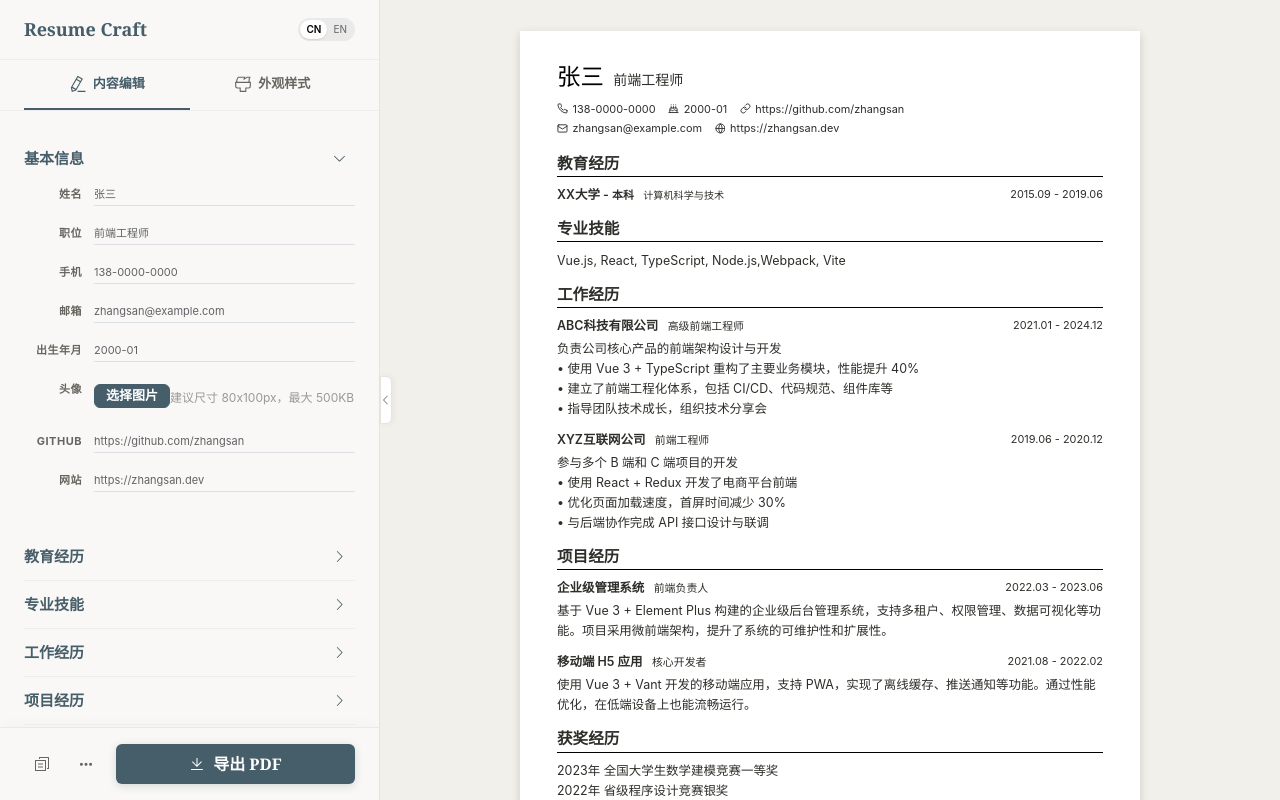
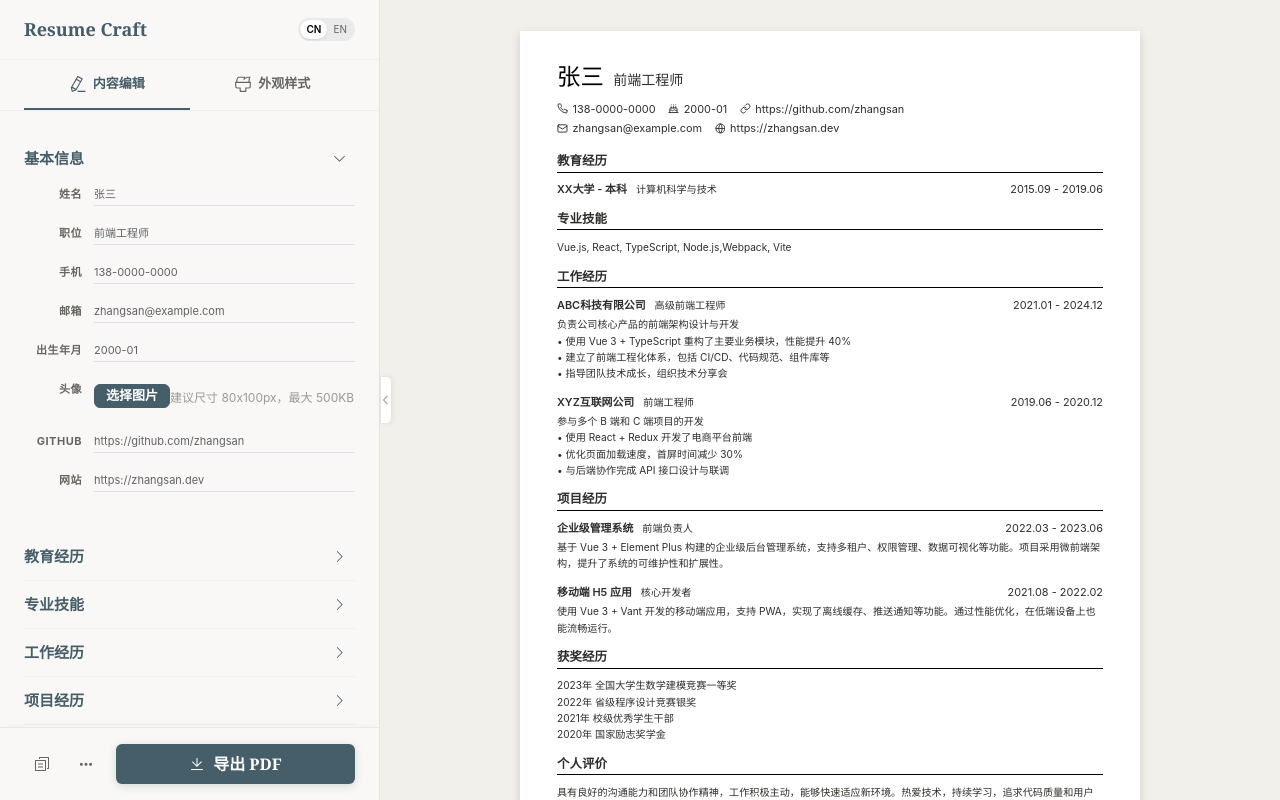
Before and after one commit to cino3/KnockKnockResume, a Vue app: page / in a window 1280 px wide. Built offline with nearby package versions, Linux system fonts and the light colour scheme.

Commit message:
整体字体缩小

```diff
--- a/src/components/Preview.vue
+++ b/src/components/Preview.vue
@@ -433,7 +433,7 @@ onMounted(() => {
   margin-bottom: 16px;
 }
 .page-content-wrapper :deep(.section-title) {
-  font-size: 20px; font-weight: 600; color: #2D2D29; margin-bottom: 1px; margin-top: 5px;
+  font-size: 16px; font-weight: 600; color: #2D2D29; margin-bottom: 1px; margin-top: 5px;
 }
 .page-content-wrapper :deep(.section-content) {
   margin-bottom: 11px;
@@ -471,10 +471,10 @@ onMounted(() => {
   display: flex; justify-content: space-between; align-items: flex-start; margin-bottom: 0px;
 }
 .page-content-wrapper :deep(.item-title) {
-  font-size: 16px; font-weight: 600; color: #2D2D29; margin: 0 0 4px 0;
+  font-size: var(--font-size-item-title); font-weight: var(--font-weight-item-title); color: #2D2D29; margin: 0 0 4px 0;
 }
 .page-content-wrapper :deep(.item-subtitle-inline) {
-  font-size: 14px; font-weight: 400; color: #2D2D29; margin-left: 8px;
+  font-size: 13px; font-weight: 400; color: #2D2D29; margin-left: 8px;
 }
 .page-content-wrapper :deep(.item-subtitle) {
   font-size: 14px; color: #2D2D29;
@@ -496,6 +496,7 @@ onMounted(() => {
   margin-bottom: 0px;
 }
 .page-content-wrapper :deep(.text-line) {
+  font-size: 13px;
   color: #2D2D29; line-height: var(--line-height, 1.6); white-space: pre-wrap;
 }
 
--- a/src/components/ResumeContent.vue
+++ b/src/components/ResumeContent.vue
@@ -201,7 +201,7 @@ function formatDescriptionLines(text: string | undefined): string[] {
 .contact-item :deep(svg) { flex-shrink: 0; }
 
 .resume-section { margin-bottom: 16px; }
-.section-title { font-size: 20px; font-weight: 600; color: var(--primary, #000000); margin-bottom: 1px; margin-top: 5px; padding-bottom: 0; }
+.section-title { font-size: 16px; font-weight: 600; color: var(--primary, #000000); margin-bottom: 1px; margin-top: 5px; padding-bottom: 0; }
 .section-content { margin-bottom: 11px; }
 
 /* 模块间分隔线 */
@@ -225,8 +225,8 @@ function formatDescriptionLines(text: string | undefined): string[] {
 }
 
 .item-header { display: flex; justify-content: space-between; align-items: flex-start; margin-bottom: 0px; }
-.item-title { font-size: 16px; font-weight: 600; color: #333; margin: 0 0 4px 0; }
-.item-subtitle-inline { font-size: 14px; font-weight: 400; color: #666; margin-left: 8px; }
+.item-title { font-size: var(--font-size-item-title); font-weight: var(--font-weight-item-title); color: #333; margin: 0 0 4px 0; }
+.item-subtitle-inline { font-size: 13px; font-weight: 400; color: #666; margin-left: 8px; }
 .item-subtitle { font-size: 14px; color: #666; }
 .education-major { font-size: 13px; color: #666; }
 .education-major-inline { font-size: 13px; font-weight: 400; color: #666; margin-left: 8px; }
@@ -237,6 +237,7 @@ function formatDescriptionLines(text: string | undefined): string[] {
 
 /* 每一行文本的样式：保持高度一致 */
 .text-line {
+  font-size: 13px;
   color: #555;
   line-height: var(--line-height, 1.6);
   white-space: pre-wrap;
--- a/src/components/editor/BoldTextarea.vue
+++ b/src/components/editor/BoldTextarea.vue
@@ -320,7 +320,6 @@ const handleBlur = () => {
   background: white;
   transition: border-color 0.2s;
   width: 100%;
-  min-width: 300px;
   max-width: 100%;
   box-sizing: border-box;
 }
--- a/src/styles/variables.scss
+++ b/src/styles/variables.scss
@@ -21,6 +21,11 @@
   /* --- 3. 尺寸定义 --- */
   --sidebar-width-expanded: 380px;
   --sidebar-width-collapsed: 72px;
+
+  /* --- 4. 字体大小变量 --- */
+  /* 项目标题字体：用于教育经历中的学校名、工作经历中的公司名、项目经历中的项目名称 */
+  --font-size-item-title: 14px;
+  --font-weight-item-title: 600;
 }
 
 /* ========================================
```
